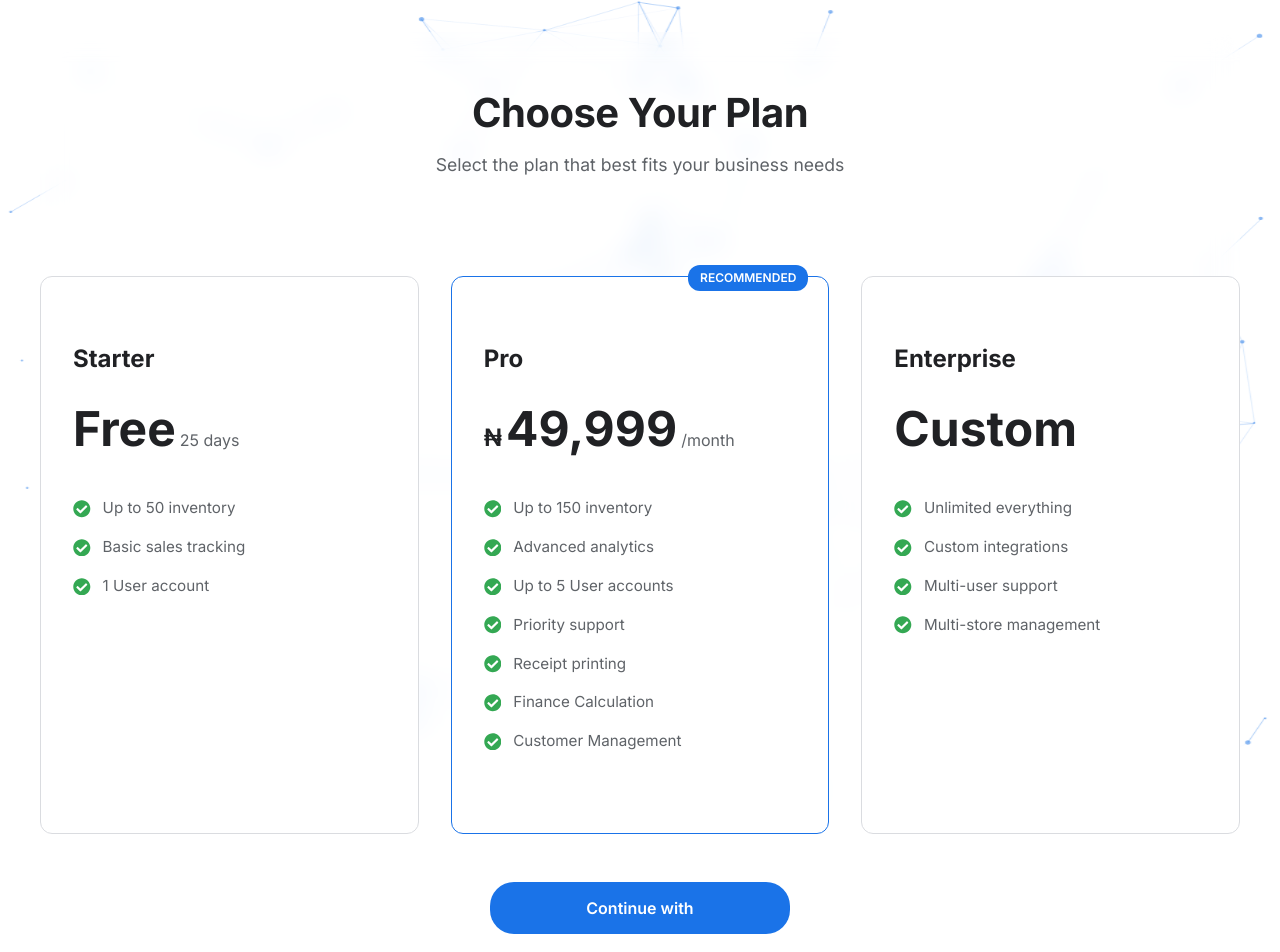
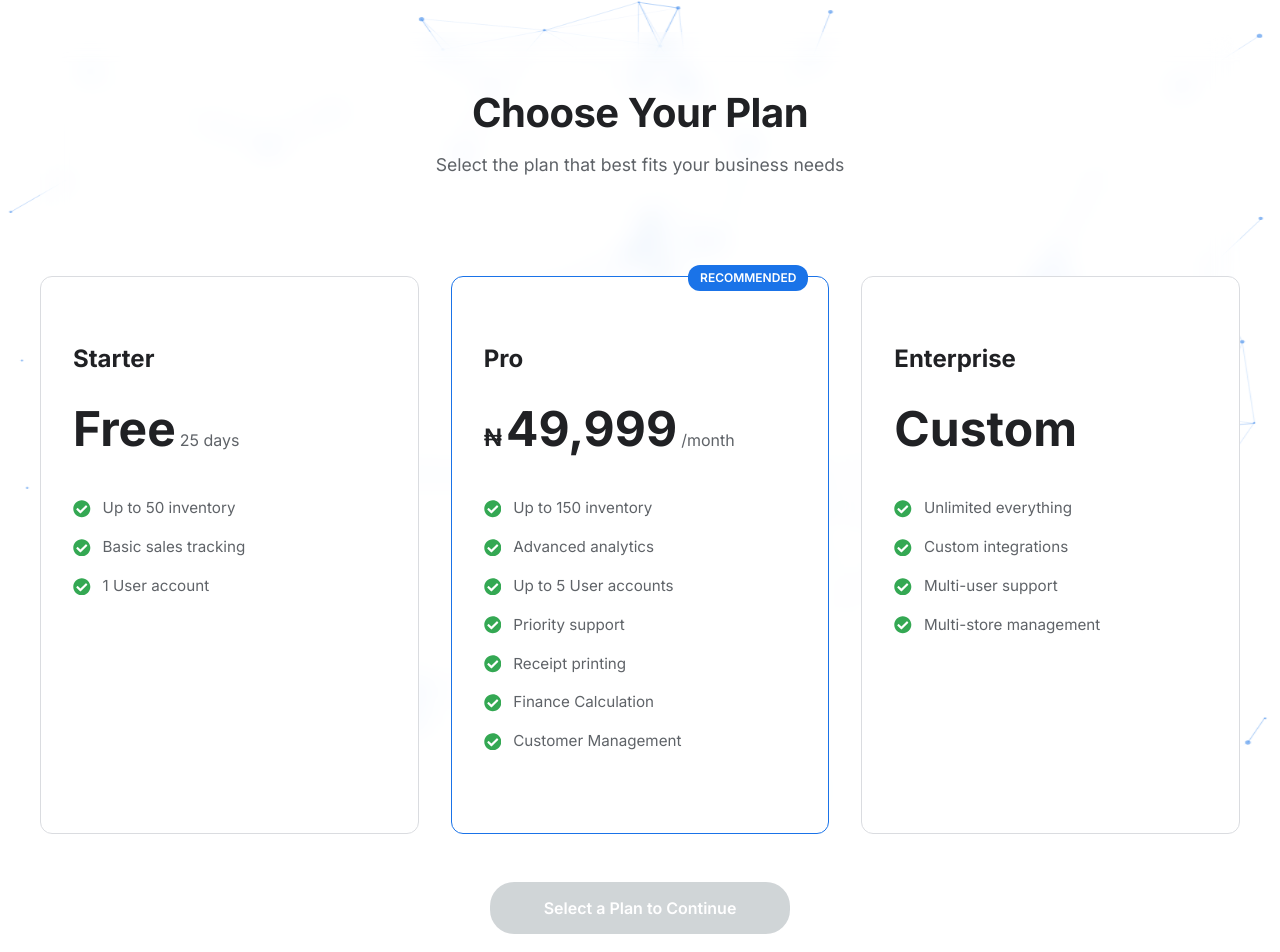
Before and after one commit to techabdu/store, a React (Vite) app in the folder frontend/: page /register in a window 1280 px wide. Shown: the top 952 px of the page. Built offline with nearby package versions, Linux system fonts and the light colour scheme; no server answers.

Commit message:
feat: disable continue button and add disabled state styling until a plan is selected.

```diff
--- a/frontend/src/pages/shared/Register.jsx
+++ b/frontend/src/pages/shared/Register.jsx
@@ -8,7 +8,7 @@ import '../../styles/register.css';
 const Register = () => {
     const [step, setStep] = useState(1); // 1: Plan Selection, 2: Registration Form
     const [formStep, setFormStep] = useState(1); // 1: Owner Info, 2: Shop Info
-    const [selectedPlan, setSelectedPlan] = useState('free_trial');
+    const [selectedPlan, setSelectedPlan] = useState(null);
     const [formData, setFormData] = useState({
         shop_name: '',
         owner_username: '',
@@ -366,8 +366,9 @@ const Register = () => {
                         <button
                             onClick={() => setStep(2)}
                             className="continue-button"
+                            disabled={!selectedPlan}
                         >
-                            Continue with {plans.find(p => p.id === selectedPlan)?.name}
+                            {selectedPlan ? `Continue with ${plans.find(p => p.id === selectedPlan)?.name}` : 'Select a Plan to Continue'}
                         </button>
                         <div className="login-link">
                             Already have an account? <Link to="/login">Sign in here</Link>
--- a/frontend/src/styles/register.css
+++ b/frontend/src/styles/register.css
@@ -595,10 +595,18 @@
     transition: all 0.3s ease;
 }
 
-.continue-button:hover {
+.continue-button:hover:not(:disabled) {
     background-color: var(--lp-primary-hover);
     box-shadow: var(--lp-shadow-medium);
     transform: translateY(-2px);
+}
+
+.continue-button:disabled {
+    background-color: #bdc3c7;
+    cursor: not-allowed;
+    opacity: 0.7;
+    transform: none;
+    box-shadow: none;
 }
 
 .change-plan-btn {
```
